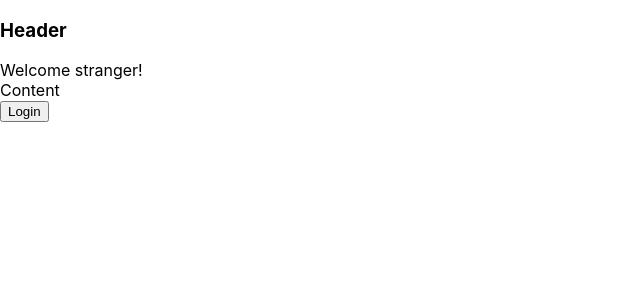
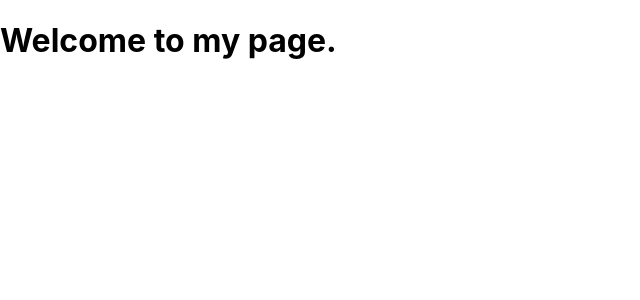
Before and after one commit to JamesMcGraaw/24-april-activities, a React (Create React App) app in the folder lifting-state-up/: page / in a window 1280 px wide. Shown: the top 300 px of the page, without its empty margins (0-640 px from the left). Built offline with nearby package versions, Linux system fonts and the light colour scheme.

Commit message:
Added Page to demonstrate conditional rendering, changed src/index.js App to AppPage

```diff
--- /dev/null
+++ b/lifting-state-up/src/components/AppPage.js
@@ -0,0 +1,9 @@
+import Page from "./Page";
+
+const AppPage = () => {
+    return (
+        <Page />
+    )
+}
+
+export default AppPage
--- /dev/null
+++ b/lifting-state-up/src/components/Page/index.js
@@ -0,0 +1,9 @@
+const Page = ()  => {
+    return (
+        <div>
+            <h1>Welcome to my page.</h1>
+        </div>
+    )
+}
+
+export default Page
--- a/lifting-state-up/src/index.js
+++ b/lifting-state-up/src/index.js
@@ -3,11 +3,12 @@ import ReactDOM from 'react-dom/client';
 import './index.css';
 import App from './App';
 import reportWebVitals from './reportWebVitals';
+import AppPage from "./components/AppPage";
 
 const root = ReactDOM.createRoot(document.getElementById('root'));
 root.render(
   <React.StrictMode>
-    <App />
+    <AppPage />
   </React.StrictMode>
 );
 
```
